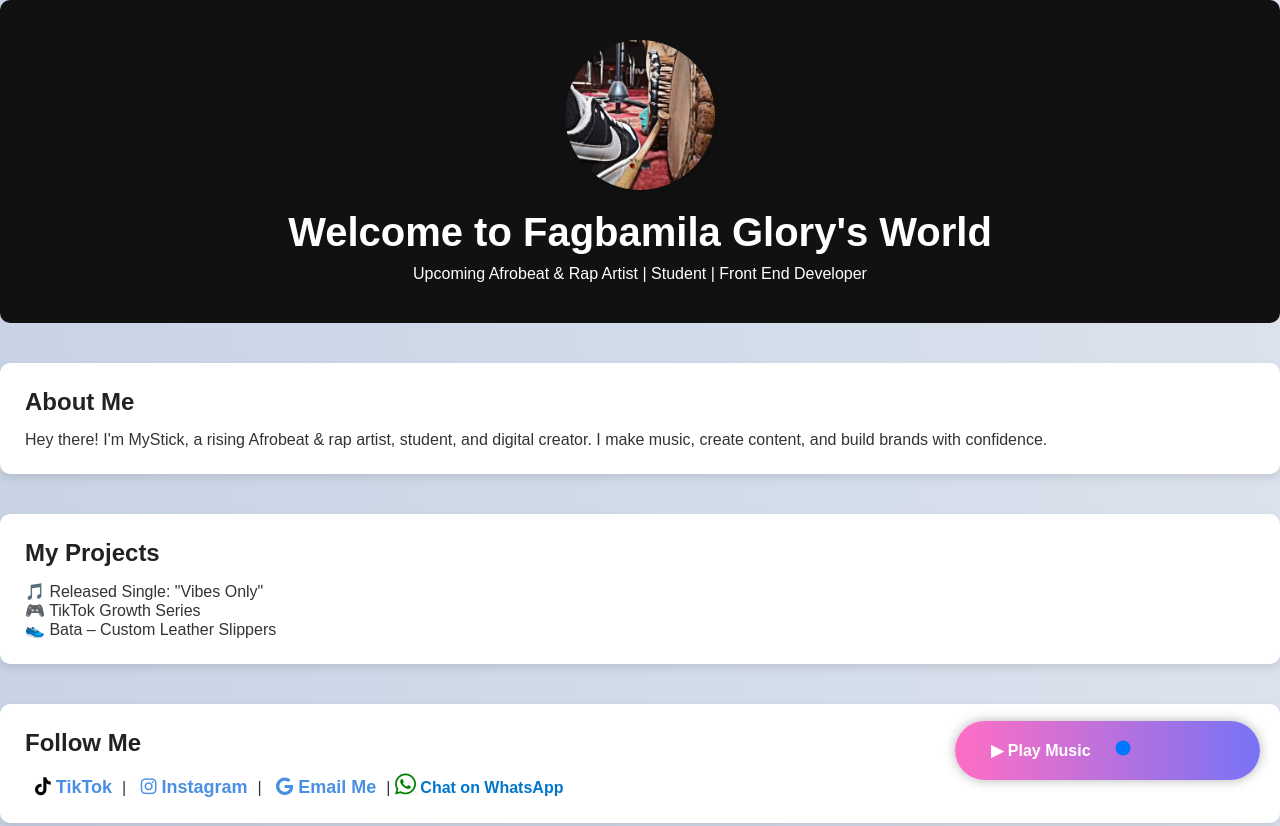
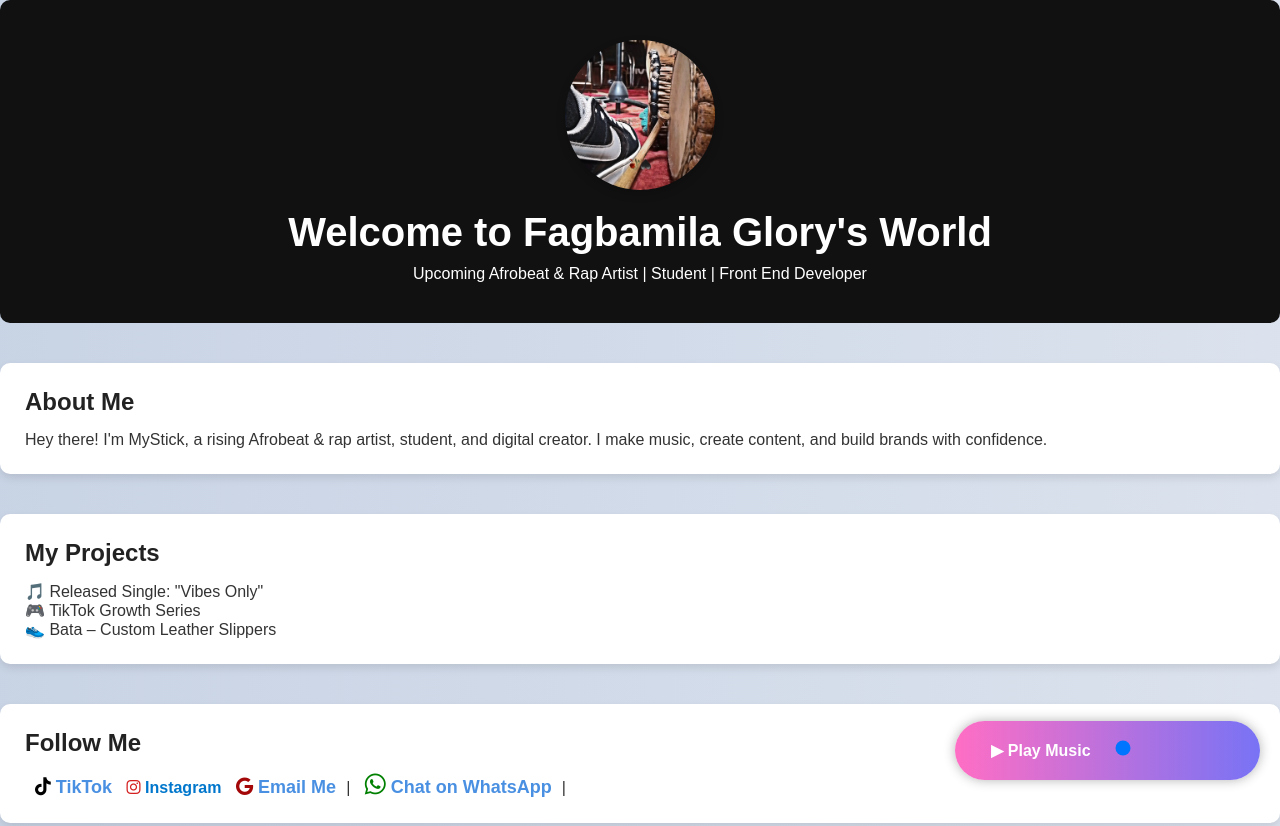
Before and after one commit to Mystick682/portfolio2, a plain HTML site: page index.html in a window 1280 px wide. Shown: the top 826 px of the page. Drawn offline with Linux system fonts and the light colour scheme.

Commit message:
Update index.html

```diff
--- a/index.html
+++ b/index.html
@@ -31,11 +31,12 @@
 
   <section id="socials">
     <h2>Follow Me</h2>
-    <a href="https://tiktok.com/@blue_jacketguy" class="social-link" target="_blank"><i class="fab fa-tiktok"style="color:black;"></i> TikTok</a>|
-    <a href="https://istagram.com/@simply_oluremi" class="social-link" target="_blank"><i class="fab fa-instagram"></i> Instagram</a>|
-    <a href="mailto:gloryfagbamila@gmail.com"class="social-link" target="_blank"><i class="fab fa-brands fa-google"></i> Email Me</a>|
-    <a href="https://wa.me/2349067497496" target="_blank"><i class="fa-brands fa-whatsapp" style="color: green; font-size: 24px;"></i> Chat on WhatsApp</a>
+   <a href="https://tiktok.com/@blue_jacketguy" class="social-link" target="_blank"><i class="fab fa-tiktok" style="color: black;"></i> TikTok</a>
+    <a href="https://instagram.com/simply_oluremi" target="_blank"><i class="fab fa-instagram" style="color: rgb(212, 31, 31);"></i> Instagram</a></a>
+    <a href="mailto:gloryfagbamila@gmail.com"class="social-link" target="_blank"><i class="fab fa-brands fa-google" style="color: rgb(163, 7, 7);"></i> Email Me</a>|
+    <a href="https://wa.me/2349067497496"class="social-link" target="_blank"><i class="fab fa-brands fa-whatsapp" style="color: green;font-size: 24px;"></i> Chat on WhatsApp</a>|
   </section>
+
 
   <section id="contact">
     <h2>Contact Form</h2>
```
